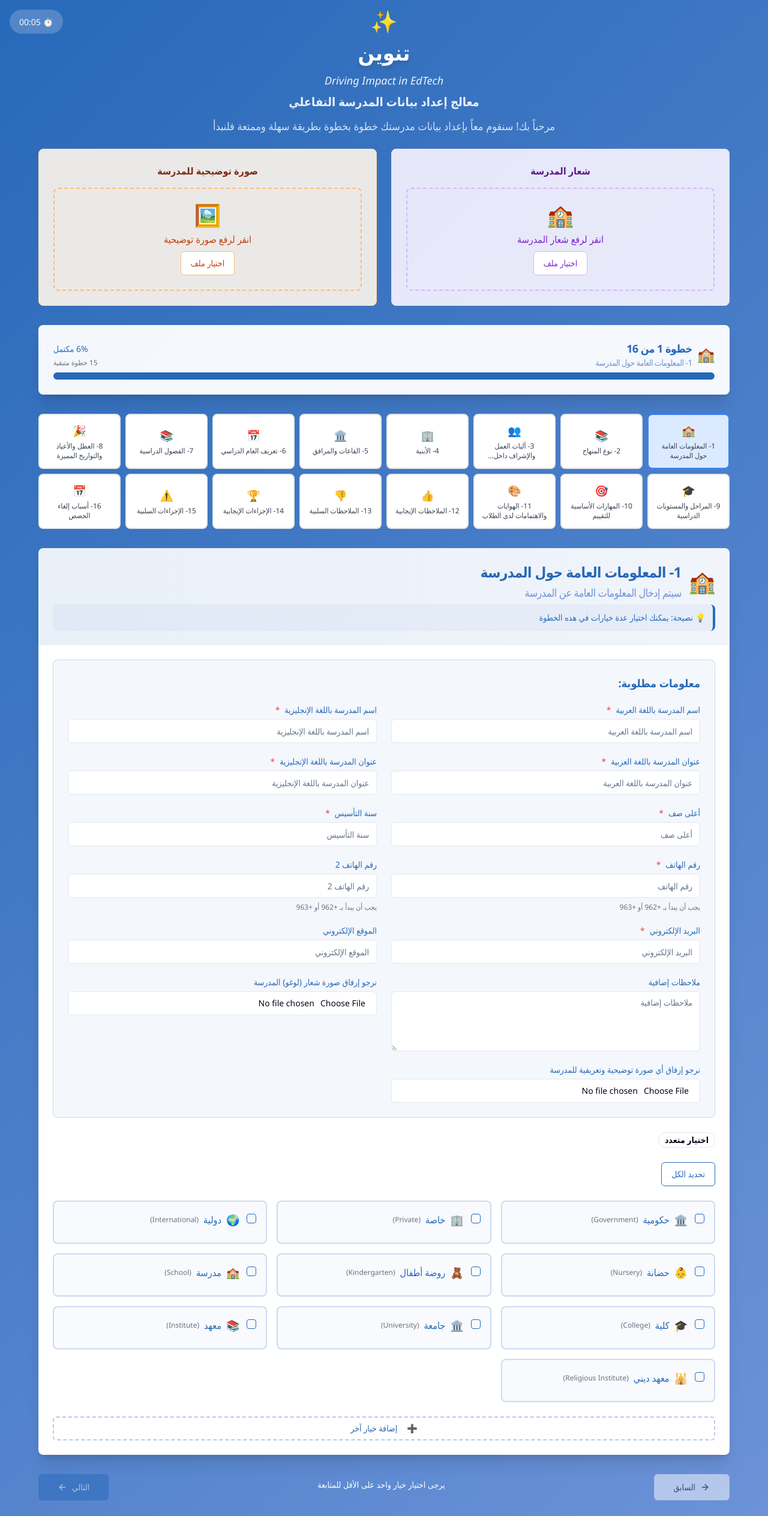
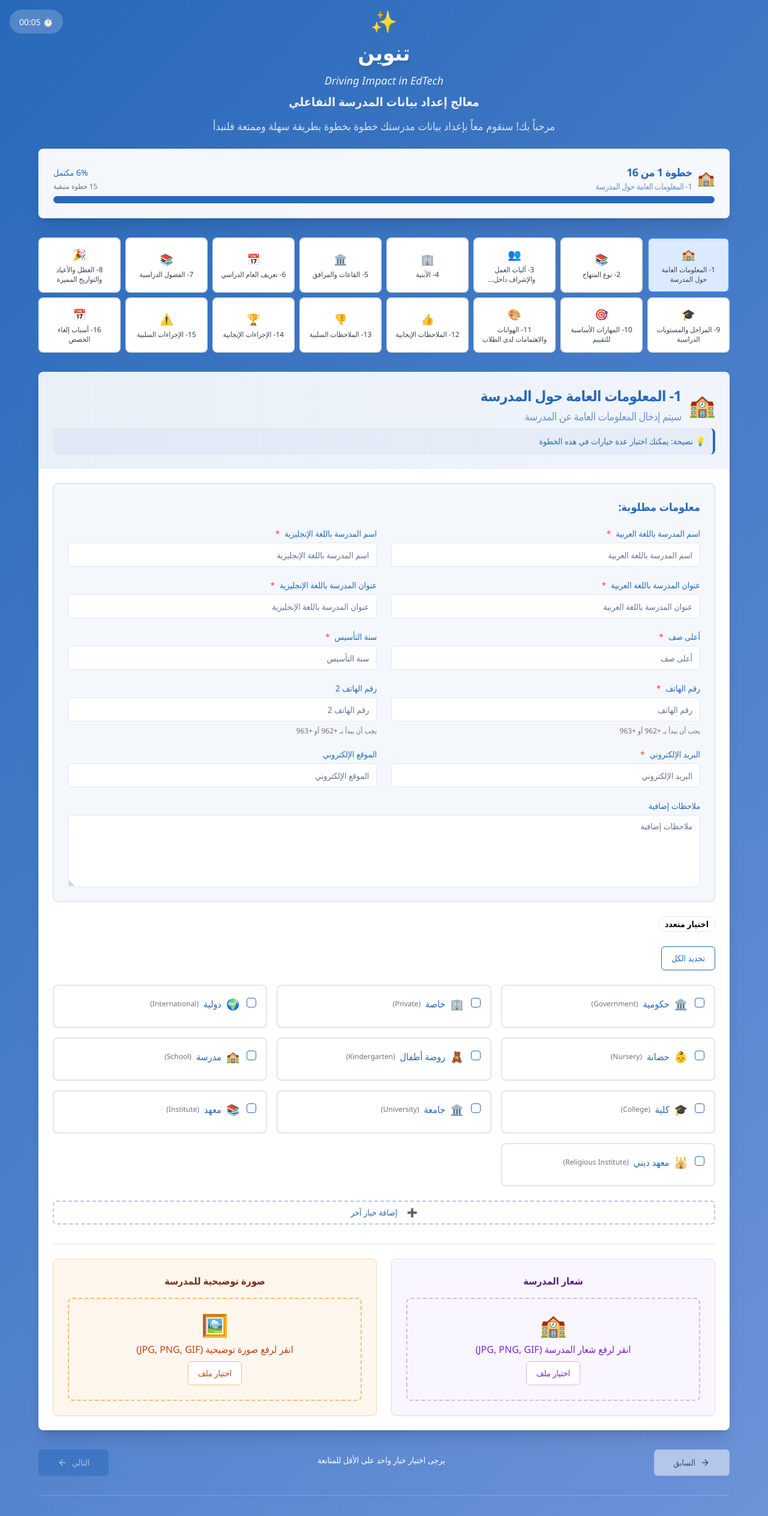
Before and after one commit to obaly7/config-alchemy-laravel, a React (Vite) app: page / in a window 1280 px wide. Shown: the top 2528 px of the page at 60% size. Built offline with nearby package versions, Linux system fonts and the light colour scheme.

Commit message:
Refactor: Move logo/image to general info
Move logo and image upload boxes to the first step, remove duplicate questions, and adjust the size of the additional notes box. Also, fix the setup rating selection.

```diff
--- a/src/components/SchoolWizard.tsx
+++ b/src/components/SchoolWizard.tsx
@@ -197,36 +197,6 @@ const SchoolWizard = () => {
           </p>
         </div>
 
-        {/* School Images Upload - First Page */}
-        <div className="grid grid-cols-1 md:grid-cols-2 gap-6 mb-8">
-          <Card className="bg-purple-50/90 border-purple-200 backdrop-blur-sm">
-            <CardContent className="pt-6">
-              <h4 className="font-semibold text-purple-900 mb-4 text-center">شعار المدرسة</h4>
-              <div className="border-2 border-dashed border-purple-300 rounded-lg p-6 text-center">
-                <div className="text-4xl mb-2">🏫</div>
-                <p className="text-purple-700 mb-2">انقر لرفع شعار المدرسة</p>
-                <input type="file" accept="image/*" className="hidden" />
-                <Button variant="outline" className="border-purple-300 text-purple-700">
-                  اختيار ملف
-                </Button>
-              </div>
-            </CardContent>
-          </Card>
-
-          <Card className="bg-orange-50/90 border-orange-200 backdrop-blur-sm">
-            <CardContent className="pt-6">
-              <h4 className="font-semibold text-orange-900 mb-4 text-center">صورة توضيحية للمدرسة</h4>
-              <div className="border-2 border-dashed border-orange-300 rounded-lg p-6 text-center">
-                <div className="text-4xl mb-2">🖼️</div>
-                <p className="text-orange-700 mb-2">انقر لرفع صورة توضيحية</p>
-                <input type="file" accept="image/*" className="hidden" />
-                <Button variant="outline" className="border-orange-300 text-orange-700">
-                  اختيار ملف
-                </Button>
-              </div>
-            </CardContent>
-          </Card>
-        </div>
 
         {/* Progress Section */}
         <Card className="mb-8 bg-white/95 backdrop-blur-sm border-white/20 shadow-xl">
@@ -306,6 +276,77 @@ const SchoolWizard = () => {
               selectedValues={wizardData[currentStepData.id] || []}
               onSelectionChange={(values) => handleStepDataChange(currentStepData.id, values)}
             />
+
+            {/* School Images Upload - Show only on first step */}
+            {currentStep === 0 && (
+              <div className="mt-8 pt-6 border-t border-gray-200">
+                <div className="grid grid-cols-1 md:grid-cols-2 gap-6">
+                  <Card className="bg-purple-50/90 border-purple-200 backdrop-blur-sm">
+                    <CardContent className="pt-6">
+                      <h4 className="font-semibold text-purple-900 mb-4 text-center">شعار المدرسة</h4>
+                      <div className="border-2 border-dashed border-purple-300 rounded-lg p-6 text-center">
+                        <div className="text-4xl mb-2">🏫</div>
+                        <p className="text-purple-700 mb-2">انقر لرفع شعار المدرسة (JPG, PNG, GIF)</p>
+                        <input
+                          type="file"
+                          accept="image/jpeg,image/png,image/gif,image/webp"
+                          className="hidden"
+                          id="school-logo-upload"
+                          onChange={(e) => {
+                            const file = e.target.files?.[0];
+                            if (file) {
+                              toast({
+                                title: "تم رفع الملف",
+                                description: `تم رفع ${file.name} بنجاح`
+                              });
+                            }
+                          }}
+                        />
+                        <Button
+                          variant="outline"
+                          className="border-purple-300 text-purple-700"
+                          onClick={() => document.getElementById('school-logo-upload')?.click()}
+                        >
+                          اختيار ملف
+                        </Button>
+                      </div>
+                    </CardContent>
+                  </Card>
+
+                  <Card className="bg-orange-50/90 border-orange-200 backdrop-blur-sm">
+                    <CardContent className="pt-6">
+                      <h4 className="font-semibold text-orange-900 mb-4 text-center">صورة توضيحية للمدرسة</h4>
+                      <div className="border-2 border-dashed border-orange-300 rounded-lg p-6 text-center">
+                        <div className="text-4xl mb-2">🖼️</div>
+                        <p className="text-orange-700 mb-2">انقر لرفع صورة توضيحية (JPG, PNG, GIF)</p>
+                        <input
+                          type="file"
+                          accept="image/jpeg,image/png,image/gif,image/webp"
+                          className="hidden"
+                          id="school-image-upload"
+                          onChange={(e) => {
+                            const file = e.target.files?.[0];
+                            if (file) {
+                              toast({
+                                title: "تم رفع الملف",
+                                description: `تم رفع ${file.name} بنجاح`
+                              });
+                            }
+                          }}
+                        />
+                        <Button
+                          variant="outline"
+                          className="border-orange-300 text-orange-700"
+                          onClick={() => document.getElementById('school-image-upload')?.click()}
+                        >
+                          اختيار ملف
+                        </Button>
+                      </div>
+                    </CardContent>
+                  </Card>
+                </div>
+              </div>
+            )}
           </CardContent>
         </Card>
 
--- a/src/components/StepContent.tsx
+++ b/src/components/StepContent.tsx
@@ -138,7 +138,7 @@ const StepContent = ({ step, selectedValues, onSelectionChange }: StepContentPro
 
       case 'textarea':
         return (
-          <div key={field.id} className="space-y-2">
+          <div key={field.id} className="space-y-2 md:col-span-2">
             <Label htmlFor={field.id} className="text-tanween-primary font-medium flex items-center gap-2">
               {field.label} {field.required && <span className="text-red-500">*</span>}
             </Label>
@@ -147,7 +147,7 @@ const StepContent = ({ step, selectedValues, onSelectionChange }: StepContentPro
               value={value}
               onChange={(e) => handleFieldChange(field.id, e.target.value)}
               placeholder={field.label}
-              className="text-right min-h-[100px]"
+              className="text-right min-h-[120px]"
               dir="rtl"
               required={field.required}
             />
@@ -275,8 +275,8 @@ const StepContent = ({ step, selectedValues, onSelectionChange }: StepContentPro
                   key={option.id}
                   className={`p-4 cursor-pointer transition-all duration-200 border-2 ${
                     isSelected
-                      ? colors.selected
-                      : colors.card
+                      ? 'border-green-500 bg-green-50 shadow-lg'
+                      : 'border-gray-200 bg-white hover:border-gray-300'
                   } hover:shadow-md`}
                   onClick={() => handleOptionToggle(option.id)}
                 >
--- a/src/components/SummaryStep.tsx
+++ b/src/components/SummaryStep.tsx
@@ -19,6 +19,7 @@ interface SummaryStepProps {
 
 const SummaryStep = ({ wizardData, onEdit, onSave, onExport, onSendEmail, onBack, startTime }: SummaryStepProps) => {
   const [currentTime, setCurrentTime] = useState(Date.now());
+  const [setupRating, setSetupRating] = useState<number | null>(null);
 
   useEffect(() => {
     const timer = setInterval(() => {
@@ -179,15 +180,19 @@ const SummaryStep = ({ wizardData, onEdit, onSave, onExport, onSendEmail, onBack
         <Card className="mb-8 bg-gradient-to-r from-green-50 to-blue-50 border-green-200">
           <CardContent className="pt-6">
             <h4 className="font-semibold text-green-900 mb-4 text-xl text-center">تقييم سهولة إعداد المدرسة</h4>
-            <p className="text-green-800 text-center mb-4">كيف تقيم سهولة استخدام هذا المعالج؟</p>
+            <p className="text-green-800 text-center mb-4">من 1 إلى 5، كيف تقيم سهولة استخدام هذا المعالج؟</p>
             <div className="flex justify-center gap-4 mb-4">
               {[1,2,3,4,5].map(num => (
                 <button
                   key={num}
                   type="button"
-                  className="w-12 h-12 rounded-full border-2 border-green-300 hover:bg-green-200 hover:border-green-500 transition-colors flex items-center justify-center font-semibold text-green-700 cursor-pointer"
+                  className={`w-12 h-12 rounded-full border-2 transition-colors flex items-center justify-center font-semibold cursor-pointer ${
+                    setupRating === num
+                      ? 'border-green-500 bg-green-500 text-white shadow-lg'
+                      : 'border-green-300 text-green-700 hover:bg-green-200 hover:border-green-500'
+                  }`}
                   onClick={() => {
-                    // Here you could handle the rating selection
+                    setSetupRating(num);
                     console.log(`تم اختيار التقييم: ${num}`);
                   }}
                 >
--- a/src/data/schoolData.ts
+++ b/src/data/schoolData.ts
@@ -104,9 +104,7 @@ export const schoolSetupSteps: StepData[] = [
       { id: 'phone2', label: 'رقم الهاتف 2', labelEn: 'Phone Number 2', type: 'phone' },
       { id: 'email', label: 'البريد الإلكتروني', labelEn: 'Email', type: 'email', required: true },
       { id: 'website', label: 'الموقع الإلكتروني', labelEn: 'Website', type: 'text' },
-      { id: 'notes', label: 'ملاحظات إضافية', labelEn: 'Additional Notes', type: 'textarea' },
-      { id: 'logo', label: 'نرجو إرفاق صورة شعار (لوغو) المدرسة', labelEn: 'Please attach school logo image', type: 'file' },
-      { id: 'school_image', label: 'نرجو إرفاق أي صورة توضيحية وتعريفية للمدرسة', labelEn: 'Please attach any illustrative school image', type: 'file' }
+      { id: 'notes', label: 'ملاحظات إضافية', labelEn: 'Additional Notes', type: 'textarea' }
     ],
     multiSelect: true,
     allowOther: true,
```
